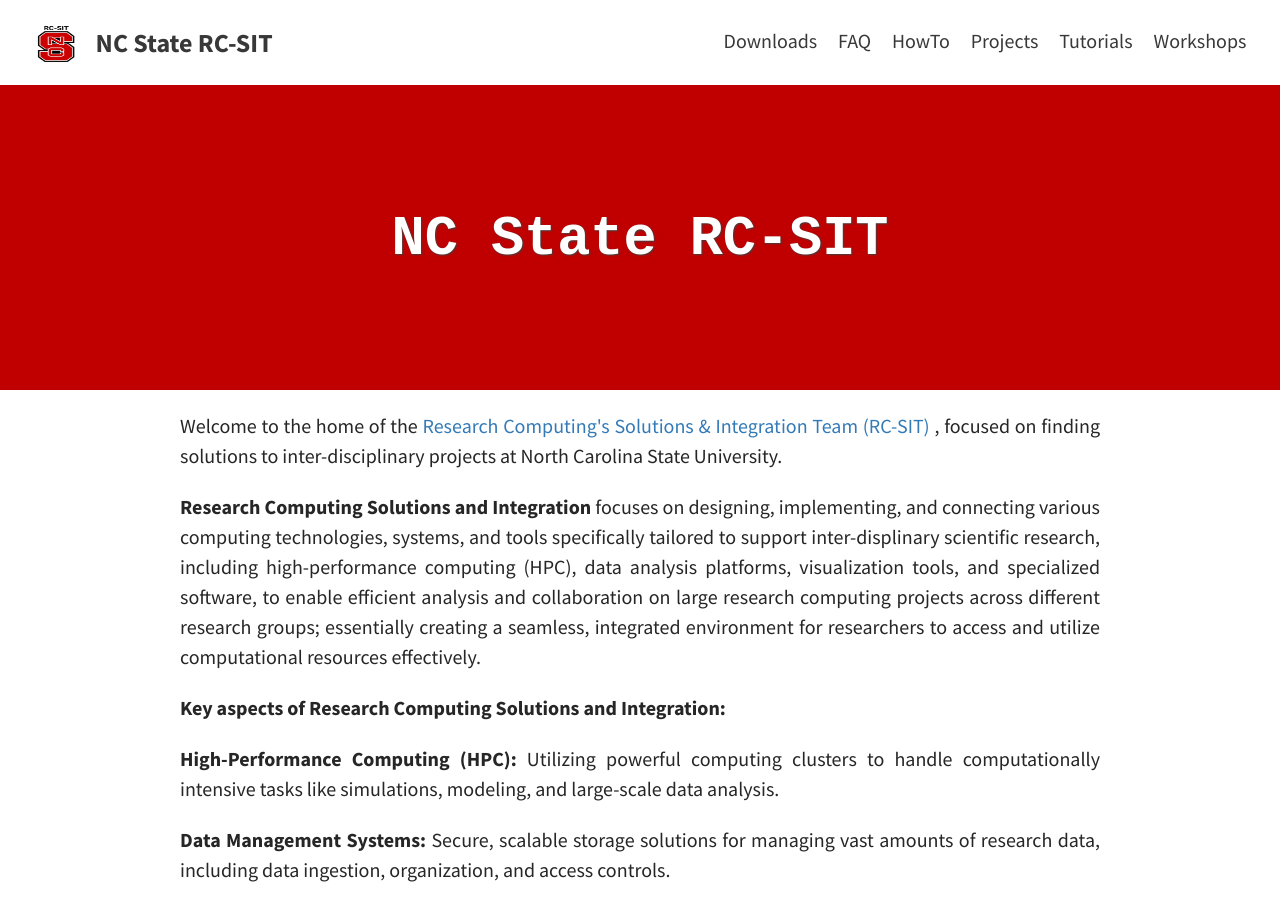
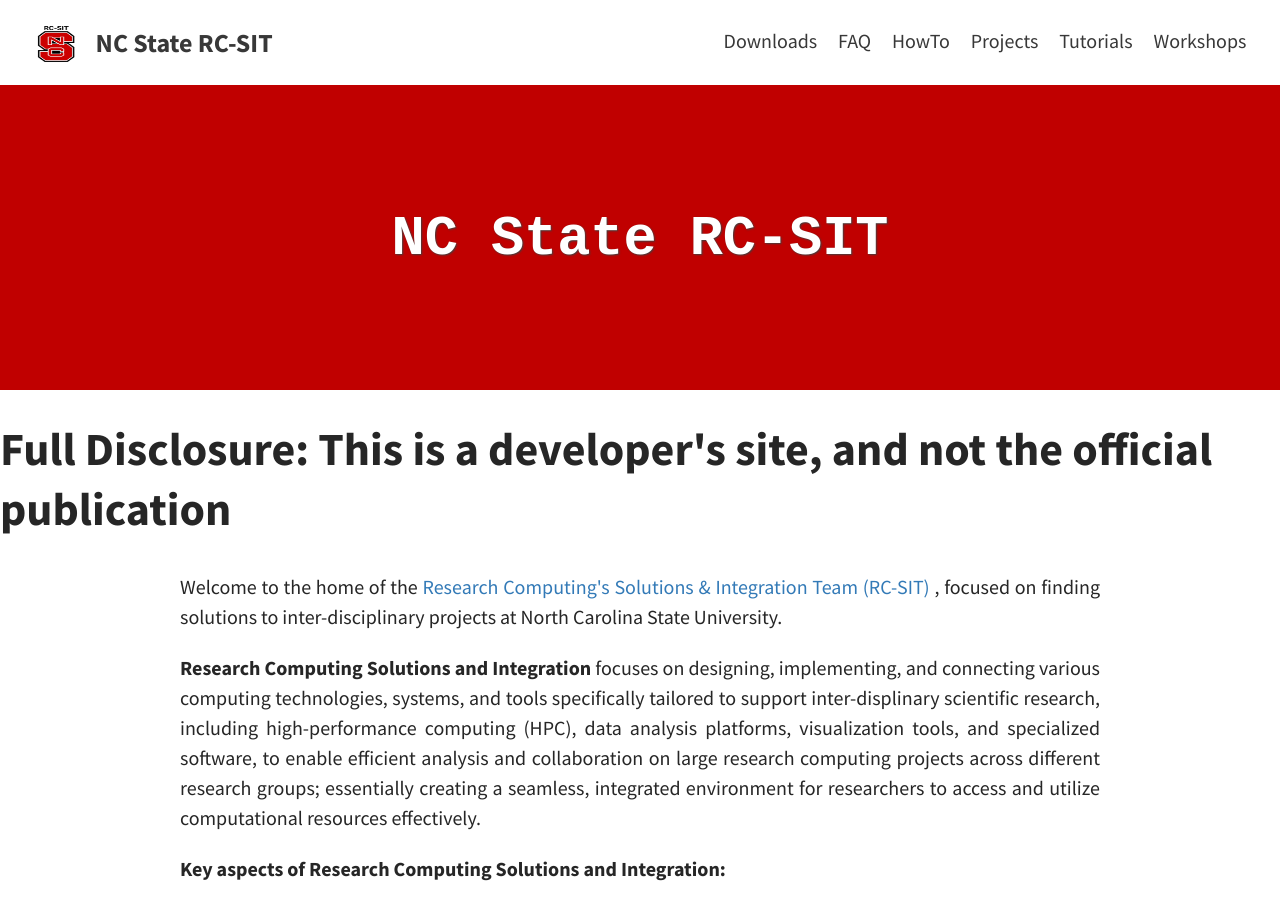
Before and after one commit to ncsu-rc-sit/ncsu-rc-sit.github.io, a Jekyll site: the page built from index.html, in a window 1280 px wide and 900 px high. Built offline with Jekyll 4.4.1, drawn with Linux system fonts in a browser that asks for light colours; the list of posts is cut into pages by our own code.

Commit message:
addressed comments from PSI/OIT group

```diff
--- a/_includes/blog.html
+++ b/_includes/blog.html
@@ -7,6 +7,7 @@
       padding: 1px 160px 0px 160px; 																																																																																																																																												;
  }
 </style>
+<h1><b> Full Disclosure: This is a developer's site, and not the official publication </b></h1>
 <p>Welcome to the home of the <a href = "https://ncsu-rc-sit.github.io/"> Research Computing's Solutions & Integration Team (RC-SIT) </a>, focused on finding solutions to inter-disciplinary projects at North Carolina State University. </p>
 
 <p>
--- a/_includes/footer.html
+++ b/_includes/footer.html
@@ -16,9 +16,9 @@
 </td>
 
 
-<td style="vertical-align: middle; text-align: center; border: none;"><a href="https://www.nsf.gov"><img src="/assets/img/rc-sit-logo.png" alt="NSF" width=450></a></td>
+<td style="vertical-align: middle; text-align: center; border: none;"><a href="https://ncsu-rc-sit.github.io/"><img src="/assets/img/rc-sit-logo.png" alt="RCSIT" width=450></a></td>
 
-<td style="vertical-align: middle; text-align: center; border: none;"><a href="https://www.ncat.edu"><img src="/assets/img/psi-logo.png" alt="NC A&amp;T" width=480></a></td>
+<td style="vertical-align: middle; text-align: center; border: none;"><a href="https://cals.ncsu.edu/psi/"><img src="/assets/img/psi-logo.png" alt="PSI" width=480></a></td>
 </tr>
 </table>
             <div class="footer-icons">
```
